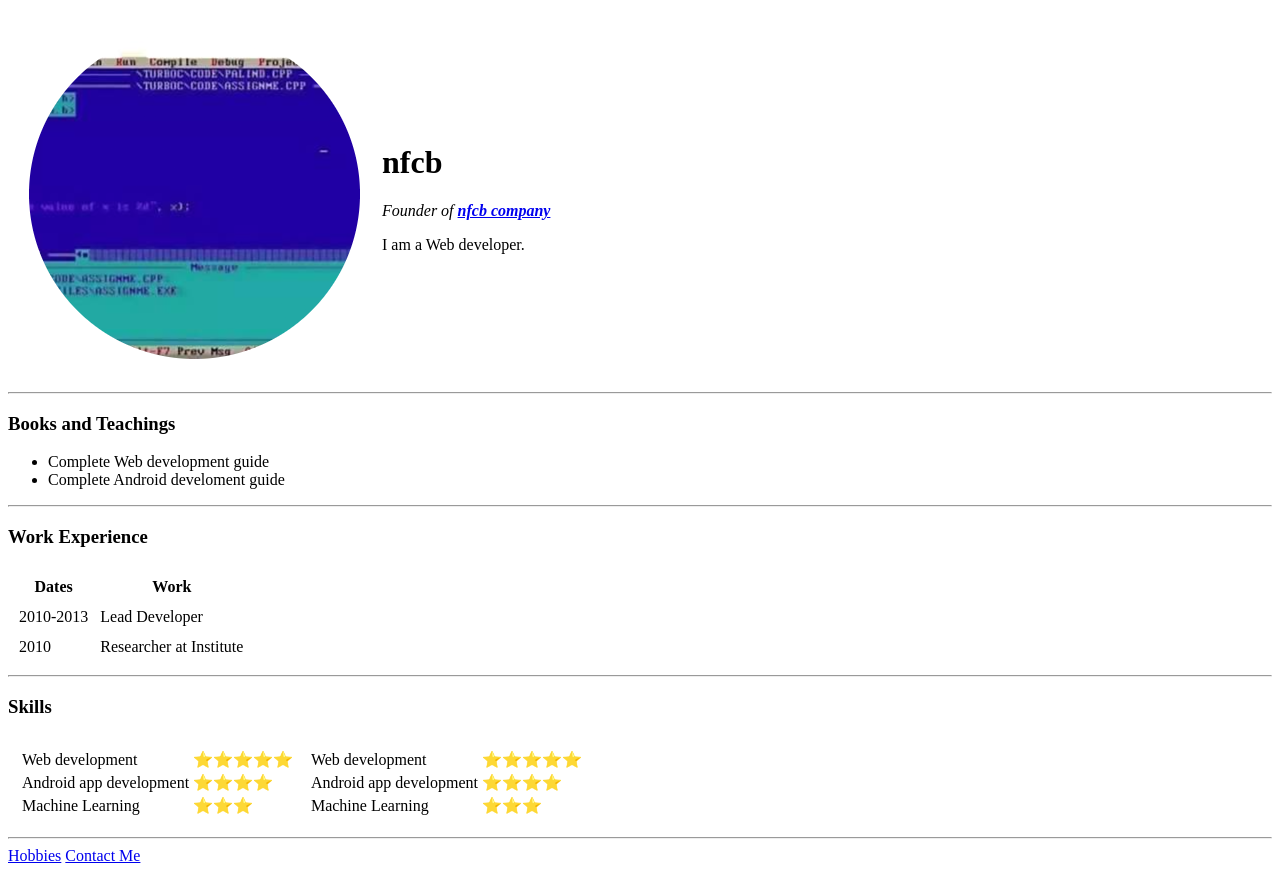
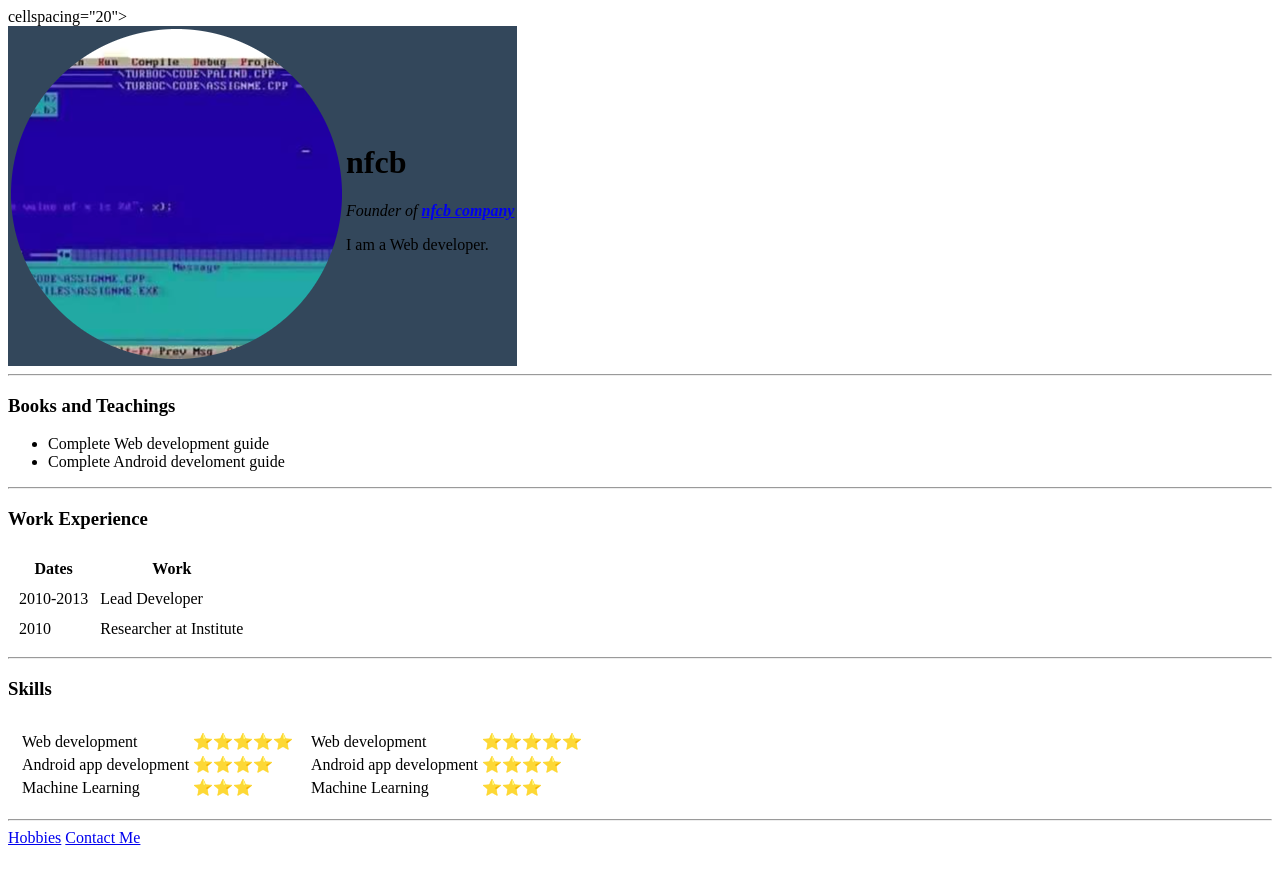
Before and after one commit to nfc-dev/cv, a plain HTML site: page index.html in a window 1280 px wide. Drawn offline with Linux system fonts and the light colour scheme.

Commit message:
updated background color

```diff
--- a/index.html
+++ b/index.html
@@ -5,9 +5,10 @@
     <meta http-equiv="X-UA-Compatible" content="IE=edge">
     <meta name="viewport" content="width=device-width, initial-scale=1.0">
     <title>nfcb's Personal site</title>
+
 </head>
 <body>
-    <table cellspacing="20">
+    <table style="background-color:#33475b"> cellspacing="20">
         <tr>
             <td><img src="images/test.png" alt="nfcb's photo"></td>
             <td><h1>nfcb</h1>
```
